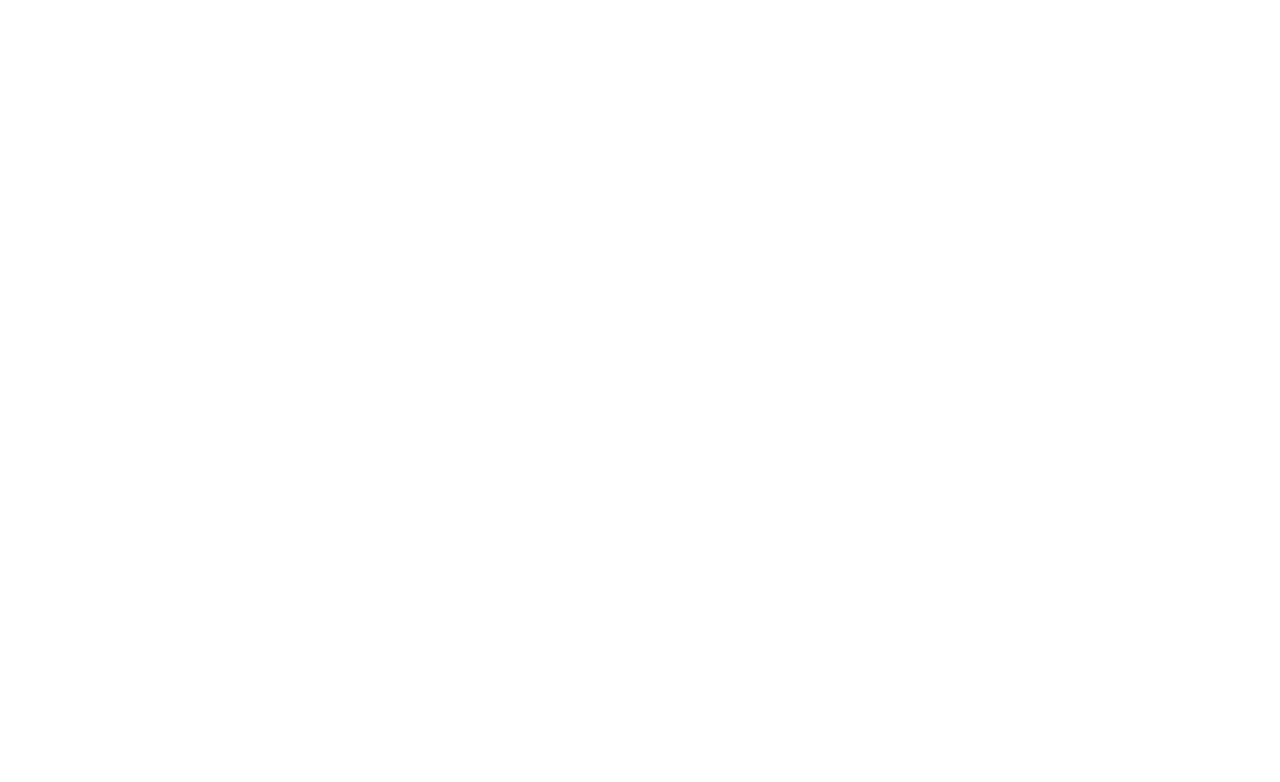
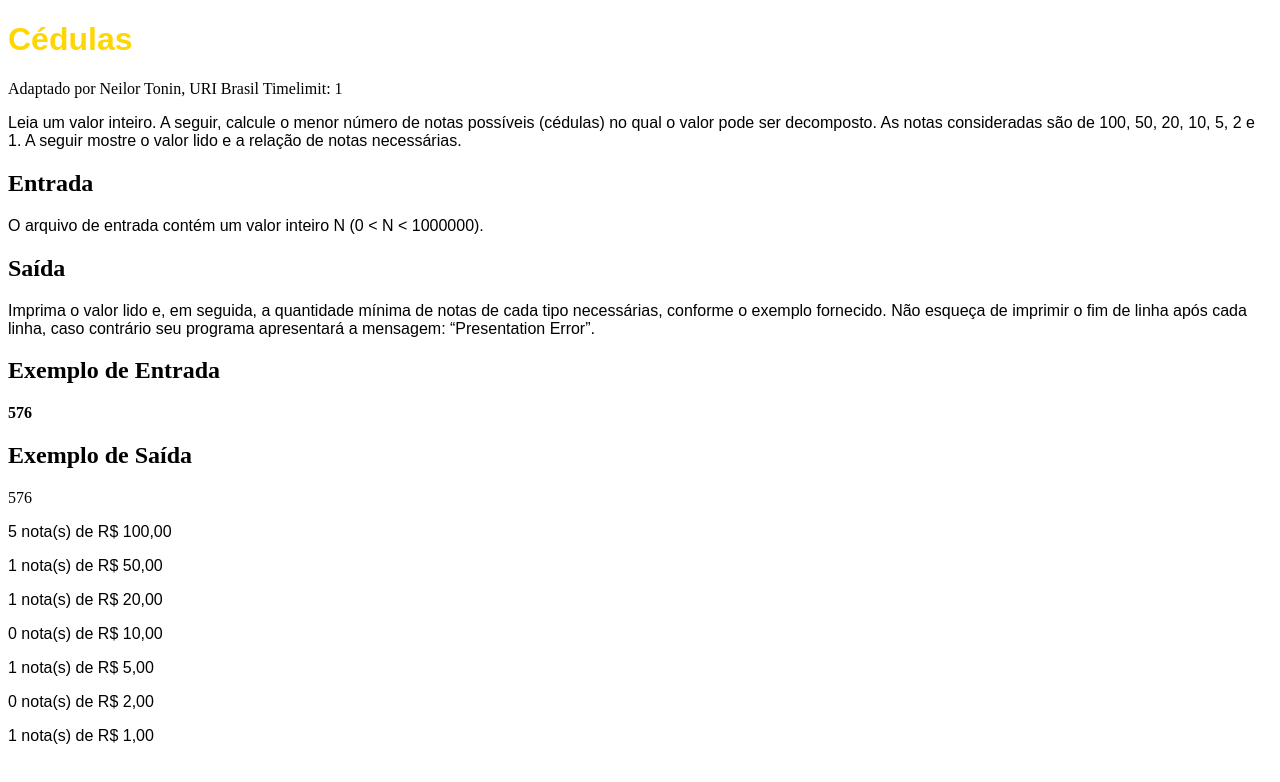
Before and after one commit to ultraemson/Exercicios_JS, a plain HTML site: page questao/018/index.html in a window 1280 px wide. Drawn offline with Linux system fonts and the light colour scheme.

Commit message:
new commit

```diff
--- a/questao/018/index.html
+++ b/questao/018/index.html
@@ -5,9 +5,42 @@
     <meta http-equiv="X-UA-Compatible" content="IE=edge">
     <meta name="viewport" content="width=device-width, initial-scale=1.0">
     <title>1018</title>
+    <link rel="stylesheet" href="style.css">
     <script src="index.js"></script>
 </head>
 <body>
+        <h1>Cédulas</h1>
+
+Adaptado por Neilor Tonin, URI  Brasil
+
+Timelimit: 1
+<p>Leia um valor inteiro. A seguir, calcule o menor número de notas possíveis (cédulas) no qual o valor pode ser decomposto. As notas consideradas são de 100, 50, 20, 10, 5, 2 e 1. A seguir mostre o valor lido e a relação de notas necessárias.</p>
+
+<h2>Entrada</h2>
+<p>
+    O arquivo de entrada contém um valor inteiro N (0 < N < 1000000).
+</p>
+
+<h2>Saída</h2>
+<p>Imprima o valor lido e, em seguida, a quantidade mínima de notas de cada tipo necessárias, conforme o exemplo fornecido. Não esqueça de imprimir o fim de linha após cada linha, caso contrário seu programa apresentará a mensagem: “Presentation Error”.</p>
+
+<h2>Exemplo de Entrada</h2>
+<strong>576</strong>
+<h2>Exemplo de Saída</h2>
+576
+<p>5 nota(s) de R$ 100,00</p>
+<p>1 nota(s) de R$ 50,00
+</p>
+<p>1 nota(s) de R$ 20,00
+</p>
+<p>0 nota(s) de R$ 10,00
+</p>
+<p>1 nota(s) de R$ 5,00
+</p>
+<p>0 nota(s) de R$ 2,00
+</p>
+<p>1 nota(s) de R$ 1,00
+</p>
 
 </body>
 </html>
--- a/questao/018/index.js
+++ b/questao/018/index.js
@@ -0,0 +1,9 @@
+// export function questao(lines){
+//     const quantidade = lines[0].split(' ')
+// }
+//const quantidade = parseInt(prompt('Valor de entrada'))
+const vetor = [n100 = 100,n50=50,n20=20,n10=10,n5=5,n2=2,n1=1]
+let element =0
+for (let i = 0; i < vetor.length; i++) {
+    element = vetor[i]%0;
+}
--- /dev/null
+++ b/questao/018/style.css
@@ -0,0 +1,11 @@
+body{
+    background-color: white;
+
+}
+h1{
+    color: gold;
+    font-family: Arial, Helvetica, sans-serif;
+}
+p{
+    font-family: Arial, Helvetica, sans-serif;
+}
```
